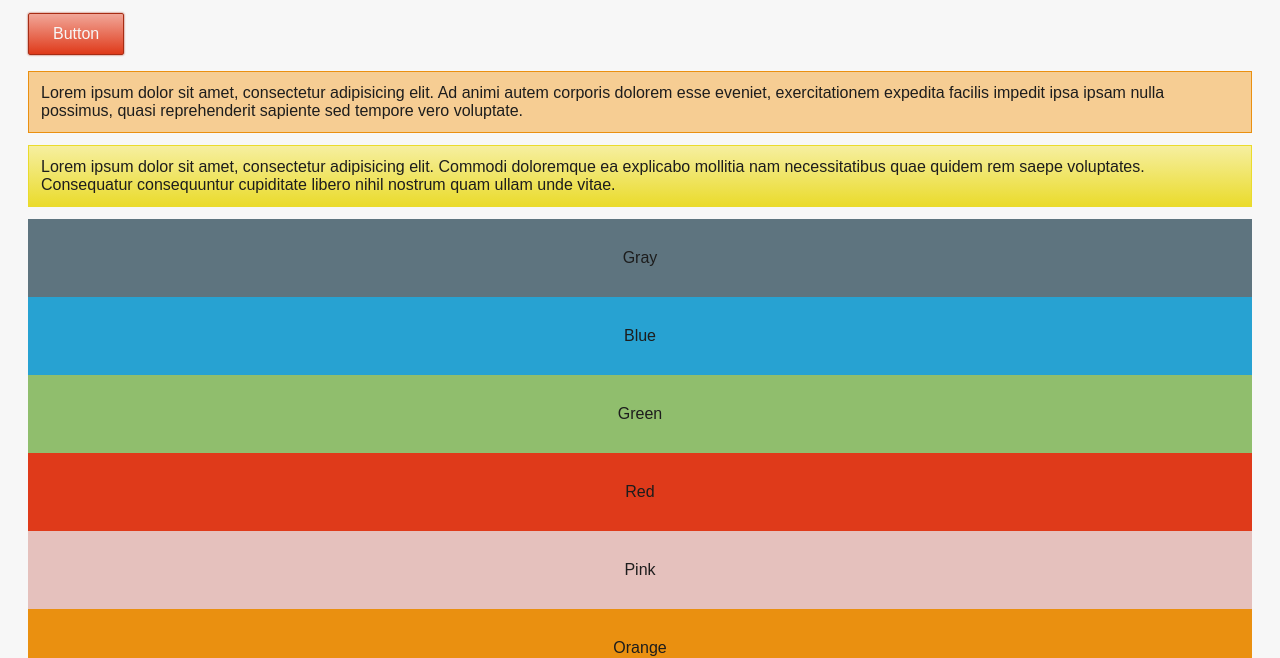
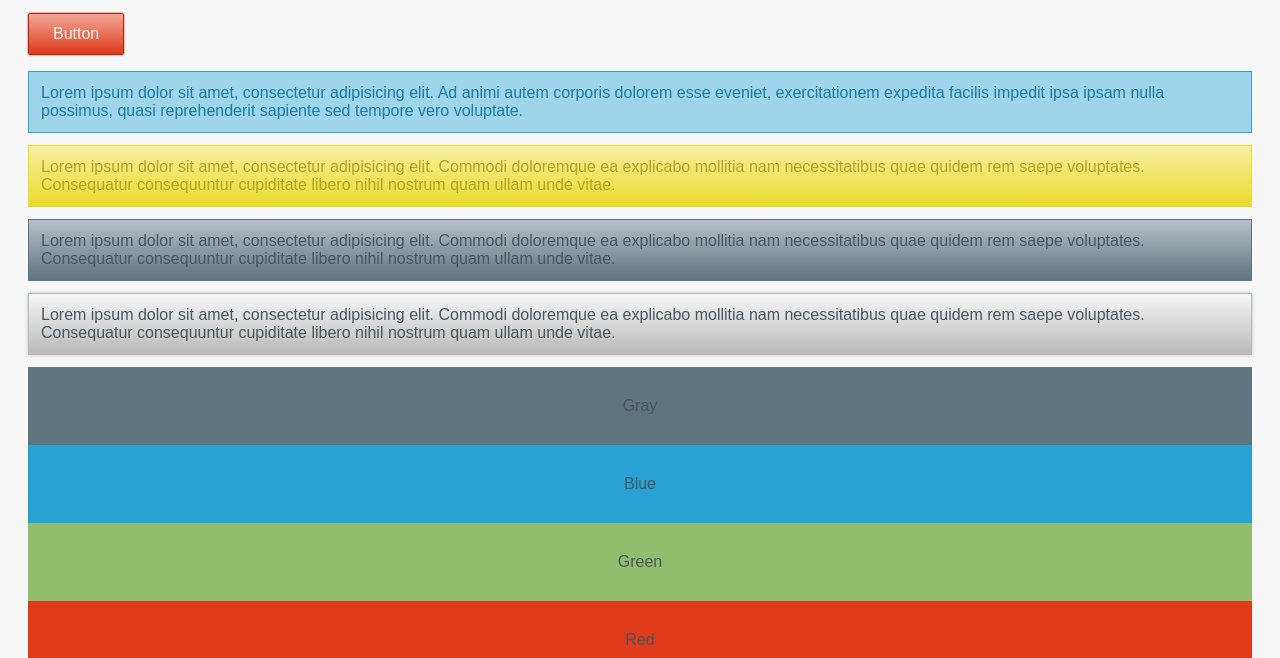
Before and after one commit to hising/colors.css, a website: page index.html in a window 1280 px wide. Shown: the part 147-805 px from the top of the page. Drawn offline with Linux system fonts and the light colour scheme.

Commit message:
:lipstick:

```diff
--- a/colors.css
+++ b/colors.css
@@ -1,7 +1,7 @@
 body {
     font-family: sans-serif;
     background-color: var(--white);
-    color: var(--black);
+    color: var(--gray-shade);
     padding: 20px;
 }
 
@@ -59,8 +59,9 @@ body {
 .alert {
     margin: 12px 0;
     padding: 12px;
-    background-color: var(--orange-tint);
-    border: 1px solid var(--orange);
+    background-color: var(--blue-tint);
+    border: 1px solid var(--blue);
+    color: var(--blue-shade);
 }
 
 .yellow-gradient {
@@ -68,4 +69,20 @@ body {
     padding: 12px;
     background-image: linear-gradient(var(--yellow-tint), var(--yellow));
     border: 1px solid var(--yellow);
+    color: var(--yellow-shade);
 }
+
+.gray-gradient {
+    margin: 12px 0;
+    padding: 12px;
+    background-image: linear-gradient(var(--gray-tint), var(--gray));
+    border: 1px solid var(--gray);
+}
+
+.white-gradient {
+    margin: 12px 0;
+    padding: 12px;
+    background-image: linear-gradient(var(--white), var(--white-shade));
+    border: 1px solid var(--white-shade);
+    box-shadow: 0 0 4px var(--gray-tint);
+}
--- a/index.html
+++ b/index.html
@@ -18,6 +18,8 @@
 <div class="alert">Lorem ipsum dolor sit amet, consectetur adipisicing elit. Ad animi autem corporis dolorem esse eveniet, exercitationem expedita facilis impedit ipsa ipsam nulla possimus, quasi reprehenderit sapiente sed tempore vero voluptate.</div>
 
 <div class="yellow-gradient">Lorem ipsum dolor sit amet, consectetur adipisicing elit. Commodi doloremque ea explicabo mollitia nam necessitatibus quae quidem rem saepe voluptates. Consequatur consequuntur cupiditate libero nihil nostrum quam ullam unde vitae.</div>
+<div class="gray-gradient">Lorem ipsum dolor sit amet, consectetur adipisicing elit. Commodi doloremque ea explicabo mollitia nam necessitatibus quae quidem rem saepe voluptates. Consequatur consequuntur cupiditate libero nihil nostrum quam ullam unde vitae.</div>
+<div class="white-gradient">Lorem ipsum dolor sit amet, consectetur adipisicing elit. Commodi doloremque ea explicabo mollitia nam necessitatibus quae quidem rem saepe voluptates. Consequatur consequuntur cupiditate libero nihil nostrum quam ullam unde vitae.</div>
 
 <div class="color gray">Gray</div>
 <div class="color blue">Blue</div>
```
